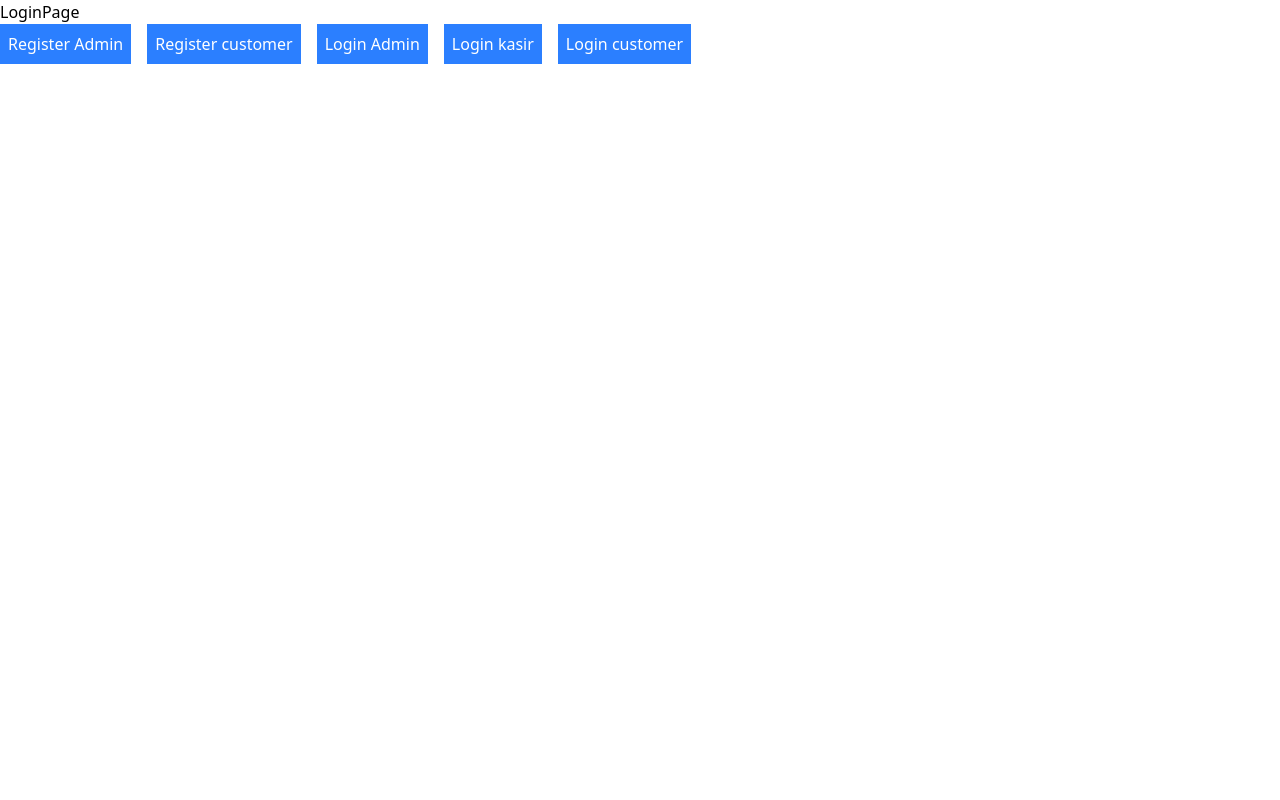
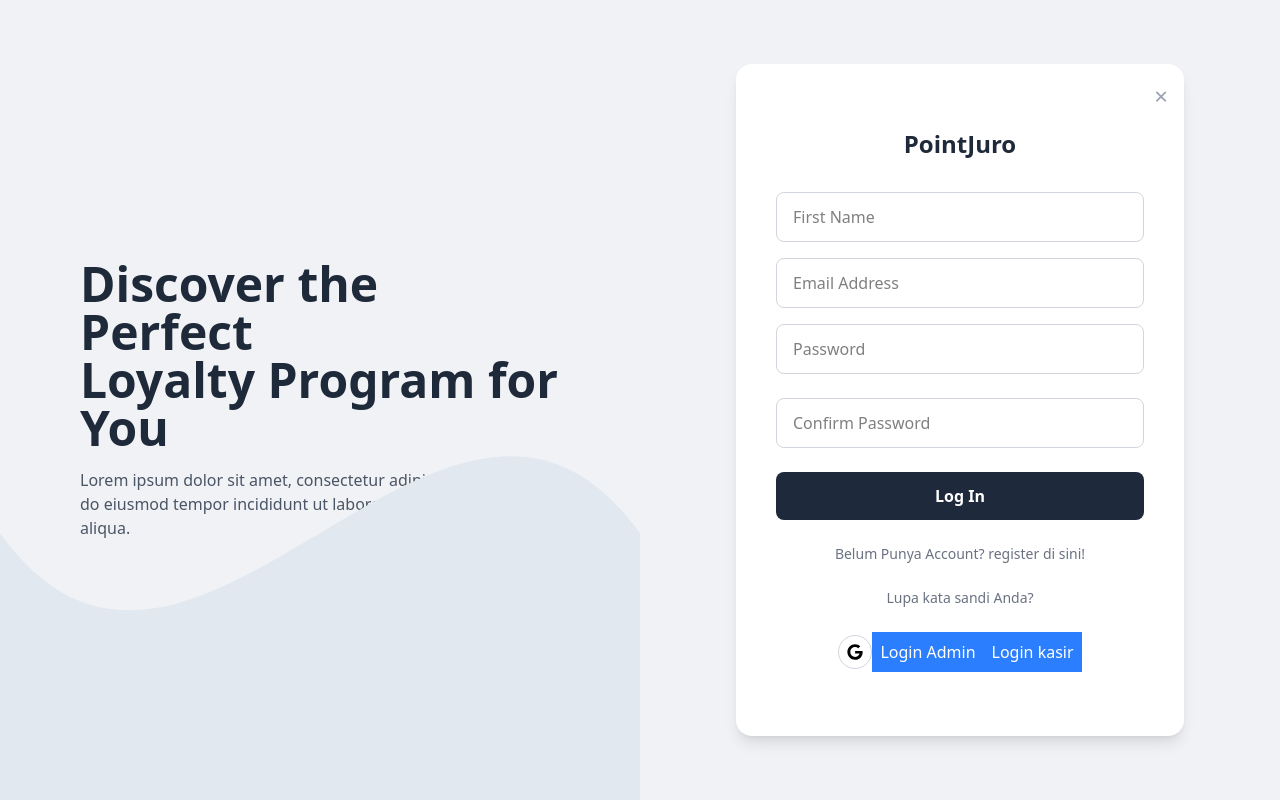
Before and after one commit to sakato-dev/final-project-hactiv8, a Next.js app: page /auth/login in a window 1280 px wide. Built offline with nearby package versions, Linux system fonts and the light colour scheme.

Commit message:
initial commit

```diff
--- a/src/app/auth/login/page.jsx
+++ b/src/app/auth/login/page.jsx
@@ -1,32 +1,156 @@
+"use client";
 import Link from "next/link";
+import { useState } from "react";
+import { FaGoogle } from "react-icons/fa";
 
 export default function LoginPage() {
+  const [email, setEmail] = useState("");
+  const [password, setPassword] = useState("");
+
+  const handleSubmit = (e) => {
+    e.preventDefault();
+    // Tambahkan logika handle login di sini
+    console.log("Login attempt with:", { email, password });
+  };
+
   return (
-    <div>
-      LoginPage
-      <div className="flex gap-4">
-        <Link
-          href="/auth/register-admin"
-          className="p-2 bg-blue-500 text-white"
+    <div className="flex h-screen bg-[#F0F2F5]">
+      {/* Sisi Kiri - Informasi Landing Page */}
+      <div className="w-1/2 flex flex-col justify-center items-start p-20 relative">
+        <div className="absolute top-10 left-20">{/* <PointJuroLogo /> */}</div>
+        <h1 className="text-5xl font-bold text-gray-800 mb-4">
+          Discover the Perfect
+          <br />
+          Loyalty Program for You
+        </h1>
+        <p className="text-gray-600 max-w-md">
+          Lorem ipsum dolor sit amet, consectetur adipiscing elit, sed do
+          eiusmod tempor incididunt ut labore et dolore magna aliqua.
+        </p>
+        {/* Elemen dekoratif gelombang */}
+        <div className="absolute bottom-0 left-0 w-full h-1/2 overflow-hidden">
+          <svg
+            viewBox="0 0 500 150"
+            preserveAspectRatio="none"
+            className="absolute bottom-0 left-0 w-full h-full"
           >
-          Register Admin
-        </Link>
-        <Link
-          href="/auth/register-customer"
-          className="p-2 bg-blue-500 text-white"
+            <path
+              d="M0.00,49.98 C149.99,150.00 349.20,-49.98 500.00,49.98 L500.00,150.00 L0.00,150.00 Z"
+              style={{ stroke: "none", fill: "#e2e8f0" }}
+            ></path>
+          </svg>
+        </div>
+      </div>
+
+      {/* Sisi Kanan - Form Login */}
+      <div className="w-1/2 flex justify-center items-center">
+        <div className="bg-white p-10 rounded-2xl shadow-lg w-full max-w-md relative">
+          <button className="absolute top-4 right-4 text-gray-400 hover:text-gray-600 text-2xl">
+            &times;
+          </button>
+
+          <div className="text-center mb-8">
+            <div className="inline-block mb-4">{/* <PointJuroLogo /> */}</div>
+            <h2 className="text-2xl font-semibold text-gray-800">PointJuro</h2>
+          </div>
+
+          <form onSubmit={handleSubmit}>
+            <div className="mb-4">
+              <input
+                type="text"
+                placeholder="First Name"
+                className="w-full px-4 py-3 border border-gray-300 rounded-lg focus:outline-none focus:ring-2 focus:ring-blue-500"
+              />
+            </div>
+            <div className="mb-4">
+              <input
+                type="email"
+                placeholder="Email Address"
+                value={email}
+                onChange={(e) => setEmail(e.target.value)}
+                className="w-full px-4 py-3 border border-gray-300 rounded-lg focus:outline-none focus:ring-2 focus:ring-blue-500"
+                required
+              />
+            </div>
+            <div className="mb-6">
+              <input
+                type="password"
+                placeholder="Password"
+                value={password}
+                onChange={(e) => setPassword(e.target.value)}
+                className="w-full px-4 py-3 border border-gray-300 rounded-lg focus:outline-none focus:ring-2 focus:ring-blue-500"
+                required
+              />
+            </div>
+            <div className="mb-6">
+              <input
+                type="password"
+                placeholder="Confirm Password"
+                className="w-full px-4 py-3 border border-gray-300 rounded-lg focus:outline-none focus:ring-2 focus:ring-blue-500"
+              />
+            </div>
+            <button
+              type="submit"
+              className="w-full bg-[#1E293B] text-white py-3 rounded-lg font-semibold hover:bg-gray-900 transition duration-300"
             >
-          Register customer
-        </Link>
+              Log In
+            </button>
+          </form>
+
+          <p className="text-center text-sm text-gray-500 mt-6">
+            Belum Punya Account? register di sini!
+          </p>
+
+          <p className="text-center text-sm text-gray-500 mt-6">
+            Lupa kata sandi Anda?
+          </p>
+
+          <div className="flex items-center justify-center my-6">
+            <button className="p-2 border border-gray-300 rounded-full hover:bg-gray-100 transition duration-300">
+              <FaGoogle />
+            </button>
             <Link href="/admin" className="p-2 bg-blue-500 text-white">
               Login Admin
             </Link>
             <Link href="/cashier" className="p-2 bg-blue-500 text-white">
               Login kasir
             </Link>
-        <Link href="/customer" className="p-2 bg-blue-500 text-white">
-          Login customer
-        </Link>
+          </div>
+        </div>
       </div>
     </div>
   );
 }
+
+// import Link from "next/link";
+
+// export default function LoginPage() {
+//   return (
+//     <div>
+//       LoginPage
+//       <div className="flex gap-4">
+//         <Link
+//           href="/auth/register-admin"
+//           className="p-2 bg-blue-500 text-white"
+//         >
+//           Register Admin
+//         </Link>
+//         <Link
+//           href="/auth/register-customer"
+//           className="p-2 bg-blue-500 text-white"
+//         >
+//           Register customer
+//         </Link>
+//         <Link href="/admin" className="p-2 bg-blue-500 text-white">
+//           Login Admin
+//         </Link>
+//         <Link href="/cashier" className="p-2 bg-blue-500 text-white">
+//           Login kasir
+//         </Link>
+//         <Link href="/customer" className="p-2 bg-blue-500 text-white">
+//           Login customer
+//         </Link>
+//       </div>
+//     </div>
+//   );
+// }
```
Lines whose indentation alone changed are shown as unchanged.
